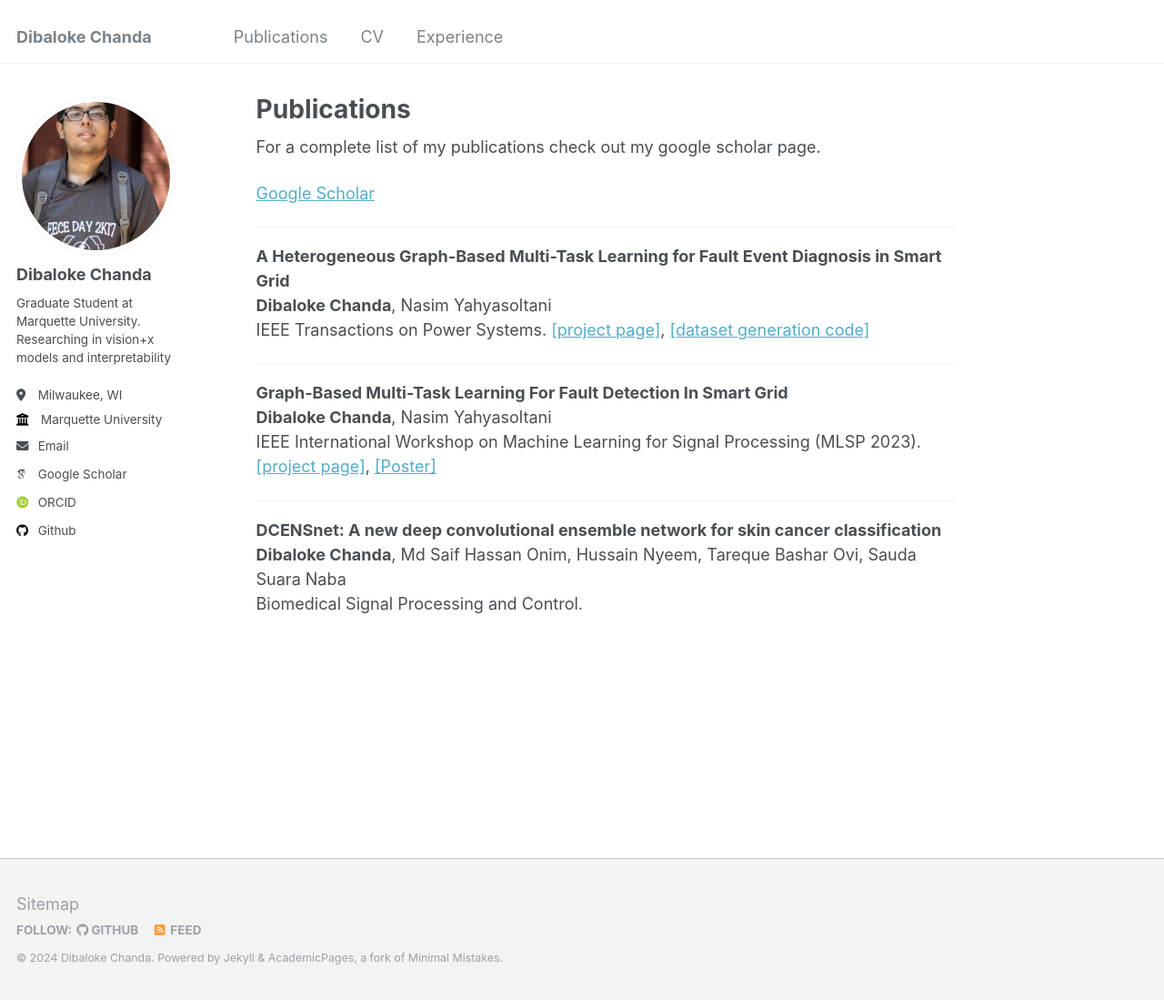
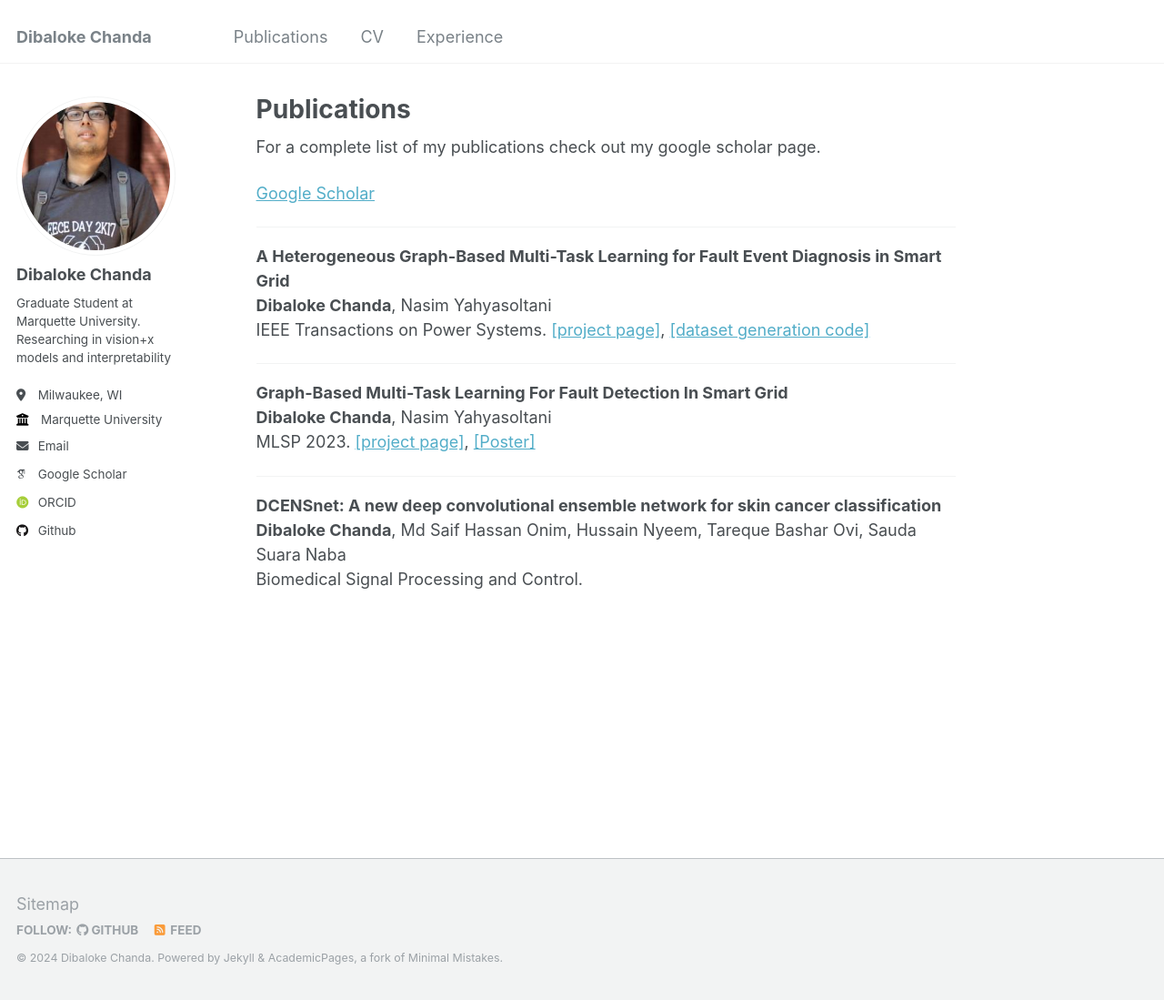
Before and after one commit to dibaloke/dibaloke.github.io, a Jekyll site: the page built from _pages/publications.md, in a window 1280 px wide and 1099 px high. Shown: the whole window at 91% size. Built offline with Jekyll 4.4.1, drawn with Linux system fonts in a browser that asks for light colours; some web fonts are replaced.

Commit message:
Update publications.md

```diff
--- a/_pages/publications.md
+++ b/_pages/publications.md
@@ -16,7 +16,7 @@ For a complete list of my publications check out my google scholar page.
 ------
 <b> Graph-Based Multi-Task Learning For Fault Detection In Smart Grid </b>
 <br><b>Dibaloke Chanda</b>, Nasim Yahyasoltani
-<br>IEEE International Workshop on Machine Learning for Signal Processing (MLSP 2023).  [[project page]](https://graph-based-mtl-fault-detection.github.io/), [[Poster]](https://drive.google.com/file/d/1nfBjpoZ2eipo_oYeew5BV9r738I0bPx6/view)
+<br>MLSP 2023. [[project page]](https://graph-based-mtl-fault-detection.github.io/), [[Poster]](https://drive.google.com/file/d/1nfBjpoZ2eipo_oYeew5BV9r738I0bPx6/view)
 
 ------
 
```
